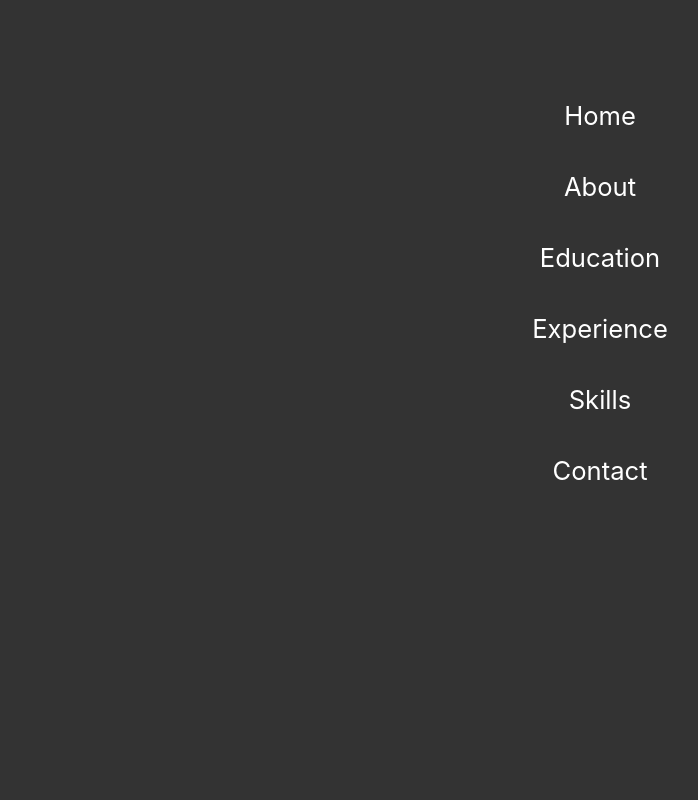
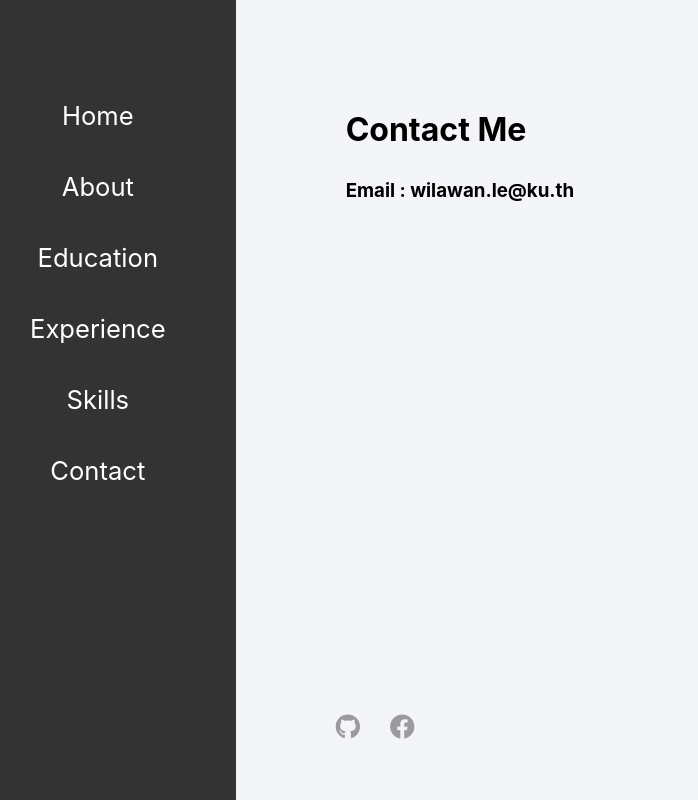
Before and after one commit to WilawanLelapratak/my-portfolio, a React (Create React App) app: page /contact in a window 1280 px wide. Shown: the whole page, without its empty margins (40-738 px from the left). Built offline with nearby package versions, Linux system fonts and the light colour scheme.

Commit message:
Create Contact Page

```diff
--- a/src/App.js
+++ b/src/App.js
@@ -8,6 +8,7 @@
 import Education from './contents/Education'
 import Experience from './contents/Experience'
 import Skills from './contents/Skills'
+import Contact from './contents/Contact'
 
 import { BrowserRouter as Router, Route, Routes } from 'react-router-dom'
 
@@ -22,6 +23,7 @@
           <Route path="/education" element={<Education />} />
           <Route path="/experience" element={<Experience />} />
           <Route path="/skills" element={<Skills />} />
+          <Route path="/contact" element={<Contact />} />
         </Routes>
       </div>
     </Router>
--- /dev/null
+++ b/src/contents/Contact.js
@@ -0,0 +1,16 @@
+import React, { Component } from 'react'
+import Social from '../components/Social'
+
+class Contact extends Component {
+    render() {
+        return (
+            <div className="condiv contact">
+                <h1 className="subtopic">Contact Me</h1>
+                <h3>Email : wilawan.le@ku.th</h3>
+                <Social />
+            </div>
+        );
+    }
+}
+
+export default Contact;
```
